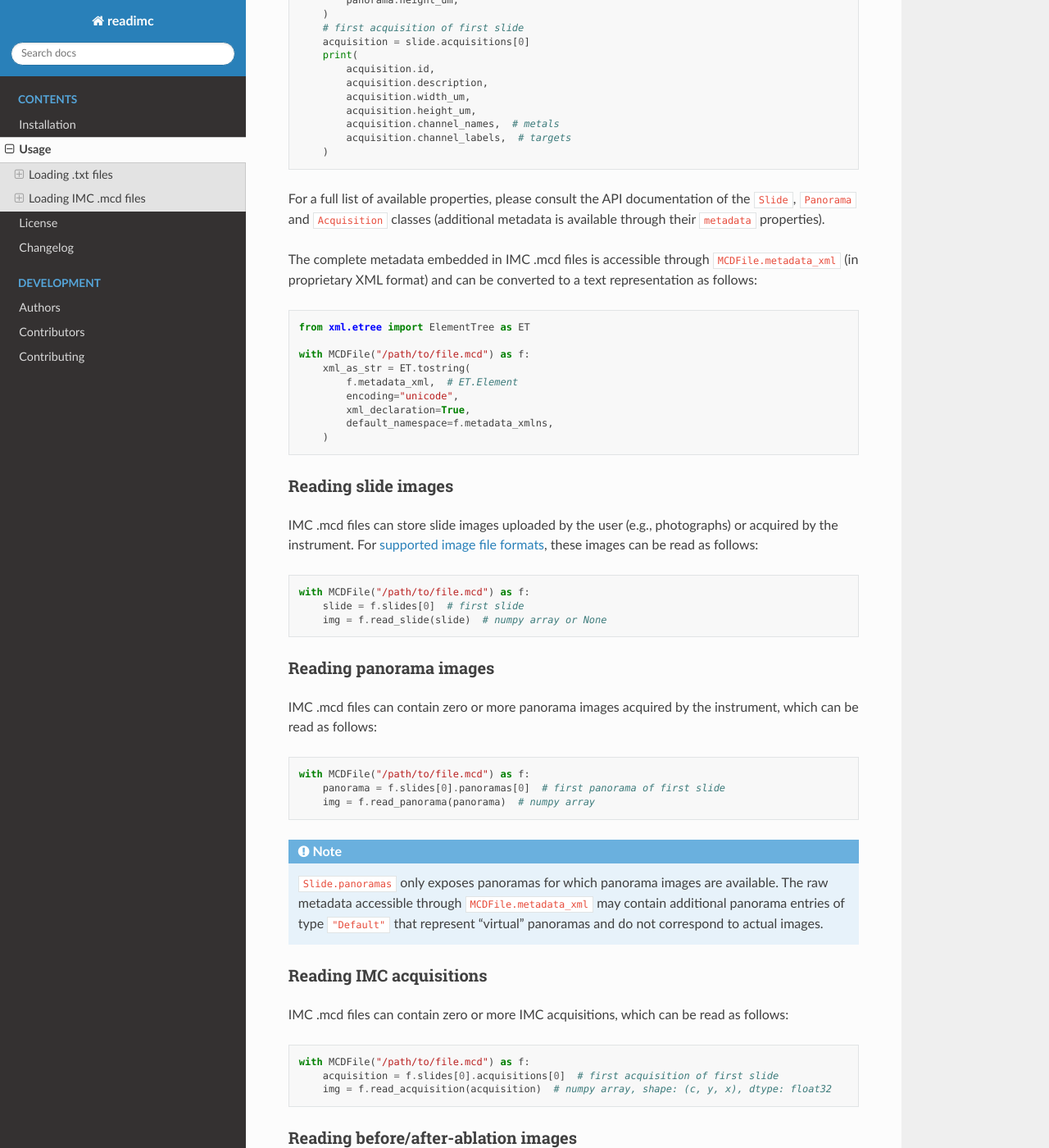
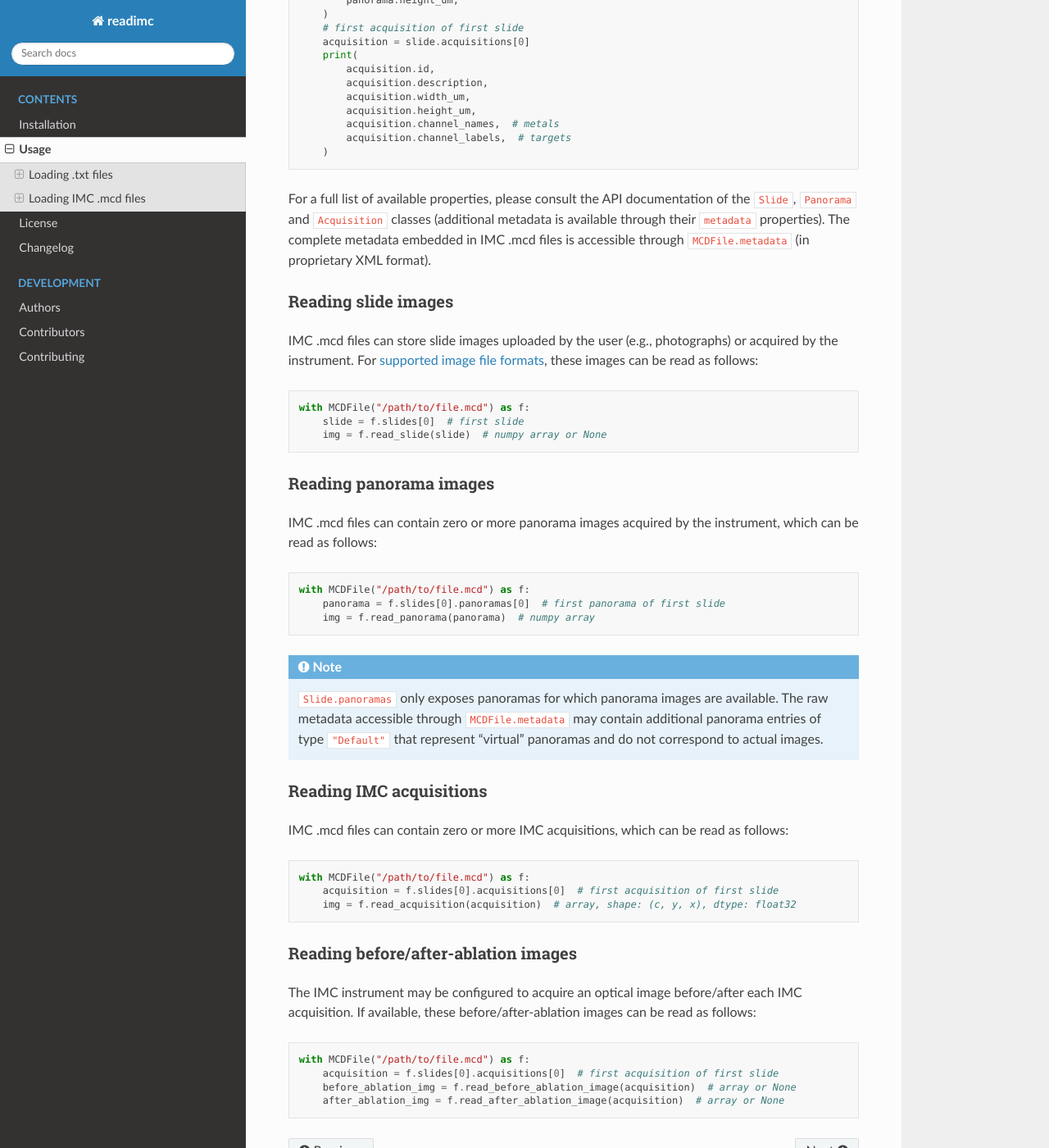
Before and after one commit to BodenmillerGroup/readimc, a Sphinx documentation site: the page built from docs/source/usage.md, in a window 1280 px wide and 1400 px high, scrolled down 1446 px. Shown: the whole window at 82% size. Built offline with Sphinx 7.4.7 and the Read the Docs theme 2.0.0, drawn with Linux system fonts in a browser that asks for light colours; pages that are not in the unit, such as notebooks, are missing from menus; some of the changed text lies outside the part shown.

````diff
--- a/docs/source/usage.md
+++ b/docs/source/usage.md
@@ -39,7 +39,8 @@ with MCDFile("/path/to/file.mcd") as f:
 ```
 
 ```{note}
-Although uncommon, a single IMC .mcd file can contain multiple slides. Each slide can have zero or more panorama images and zero or more IMC acquisitions.
+Although uncommon, a single IMC .mcd file can contain multiple slides. Each slide can
+have zero or more panorama images and zero or more IMC acquisitions.
 ```
 
 ### Extracting metadata
@@ -76,25 +77,17 @@ with MCDFile("/path/to/file.mcd") as f:
     )
 ```
 
-For a full list of available properties, please consult the API documentation of the `Slide`, `Panorama` and `Acquisition` classes (additional metadata is available through their `metadata` properties).
-
-The complete metadata embedded in IMC .mcd files is accessible through `MCDFile.metadata_xml` (in proprietary XML format) and can be converted to a text representation as follows:
-
-```python
-from xml.etree import ElementTree as ET
-
-with MCDFile("/path/to/file.mcd") as f:
-    xml_as_str = ET.tostring(
-        f.metadata_xml,  # ET.Element
-        encoding="unicode",
-        xml_declaration=True,
-        default_namespace=f.metadata_xmlns,
-    )
-```
+For a full list of available properties, please consult the API documentation of the
+`Slide`, `Panorama` and `Acquisition` classes (additional metadata is available through
+their `metadata` properties). The complete metadata embedded in IMC .mcd files is
+accessible through `MCDFile.metadata` (in proprietary XML format).
 
 ### Reading slide images
 
-IMC .mcd files can store slide images uploaded by the user (e.g., photographs) or acquired by the instrument. For [supported image file formats](https://imageio.readthedocs.io/en/stable/formats.html), these images can be read as follows:
+IMC .mcd files can store slide images uploaded by the user (e.g., photographs) or
+acquired by the instrument. For
+[supported image file formats](https://imageio.readthedocs.io/en/stable/formats.html),
+these images can be read as follows:
 
 ```python
 with MCDFile("/path/to/file.mcd") as f:
@@ -104,7 +97,8 @@ with MCDFile("/path/to/file.mcd") as f:
 
 ### Reading panorama images
 
-IMC .mcd files can contain zero or more panorama images acquired by the instrument, which can be read as follows:
+IMC .mcd files can contain zero or more panorama images acquired by the instrument,
+which can be read as follows:
 
 ```python
 with MCDFile("/path/to/file.mcd") as f:
@@ -113,7 +107,10 @@ with MCDFile("/path/to/file.mcd") as f:
 ```
 
 ```{note}
-`Slide.panoramas` only exposes panoramas for which panorama images are available. The raw metadata accessible through `MCDFile.metadata_xml` may contain additional panorama entries of type `"Default"` that represent "virtual" panoramas and do not correspond to actual images.
+`Slide.panoramas` only exposes panoramas for which panorama images are available. The
+raw metadata accessible through `MCDFile.metadata` may contain additional panorama
+entries of type `"Default"` that represent "virtual" panoramas and do not correspond
+to actual images.
 ```
 
 ### Reading IMC acquisitions
@@ -123,16 +120,17 @@ IMC .mcd files can contain zero or more IMC acquisitions, which can be read as f
 ```python
 with MCDFile("/path/to/file.mcd") as f:
     acquisition = f.slides[0].acquisitions[0]  # first acquisition of first slide
-    img = f.read_acquisition(acquisition)  # numpy array, shape: (c, y, x), dtype: float32
+    img = f.read_acquisition(acquisition)  # array, shape: (c, y, x), dtype: float32
 ```
 
 ### Reading before/after-ablation images
 
-The IMC instrument may be configured to acquire an optical image before/after each IMC acquisition. If available, these before/after-ablation images can be read as follows:
+The IMC instrument may be configured to acquire an optical image before/after each IMC
+acquisition. If available, these before/after-ablation images can be read as follows:
 
 ```python
 with MCDFile("/path/to/file.mcd") as f:
     acquisition = f.slides[0].acquisitions[0]  # first acquisition of first slide
-    before_ablation_img = f.read_before_ablation_image(acquisition)  # numpy array or None
-    after_ablation_img = f.read_after_ablation_image(acquisition)  # numpy array or None
+    before_ablation_img = f.read_before_ablation_image(acquisition)  # array or None
+    after_ablation_img = f.read_after_ablation_image(acquisition)  # array or None
 ```
````
Also changed, not shown: AUTHORS.md (+5 -1 lines), CHANGELOG.md (+2 -1 lines), CONTRIBUTING.md (+2 -1 lines), CONTRIBUTORS.md (+3 -0 lines), docs/source/install.md (+6 -1 lines).
